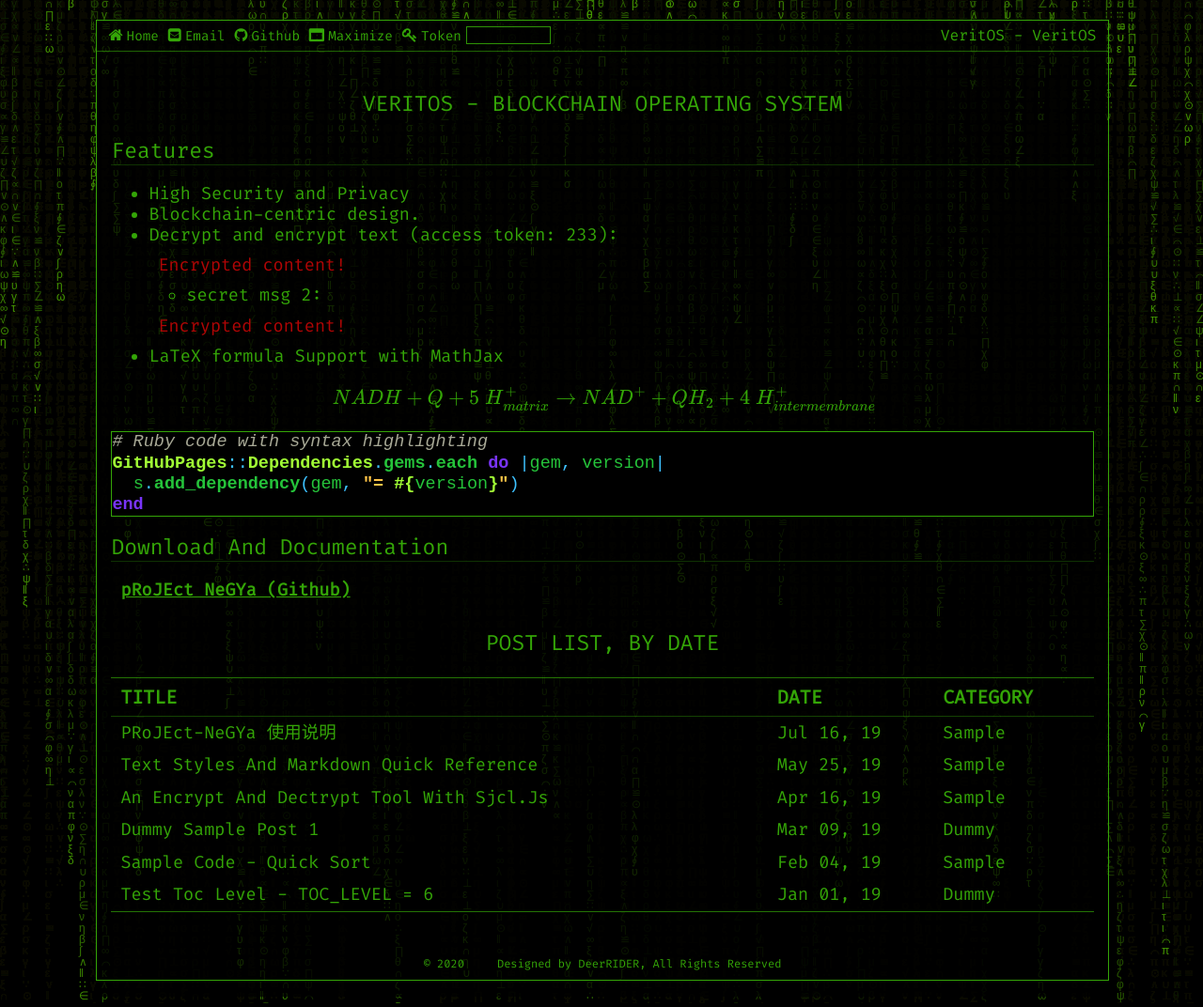
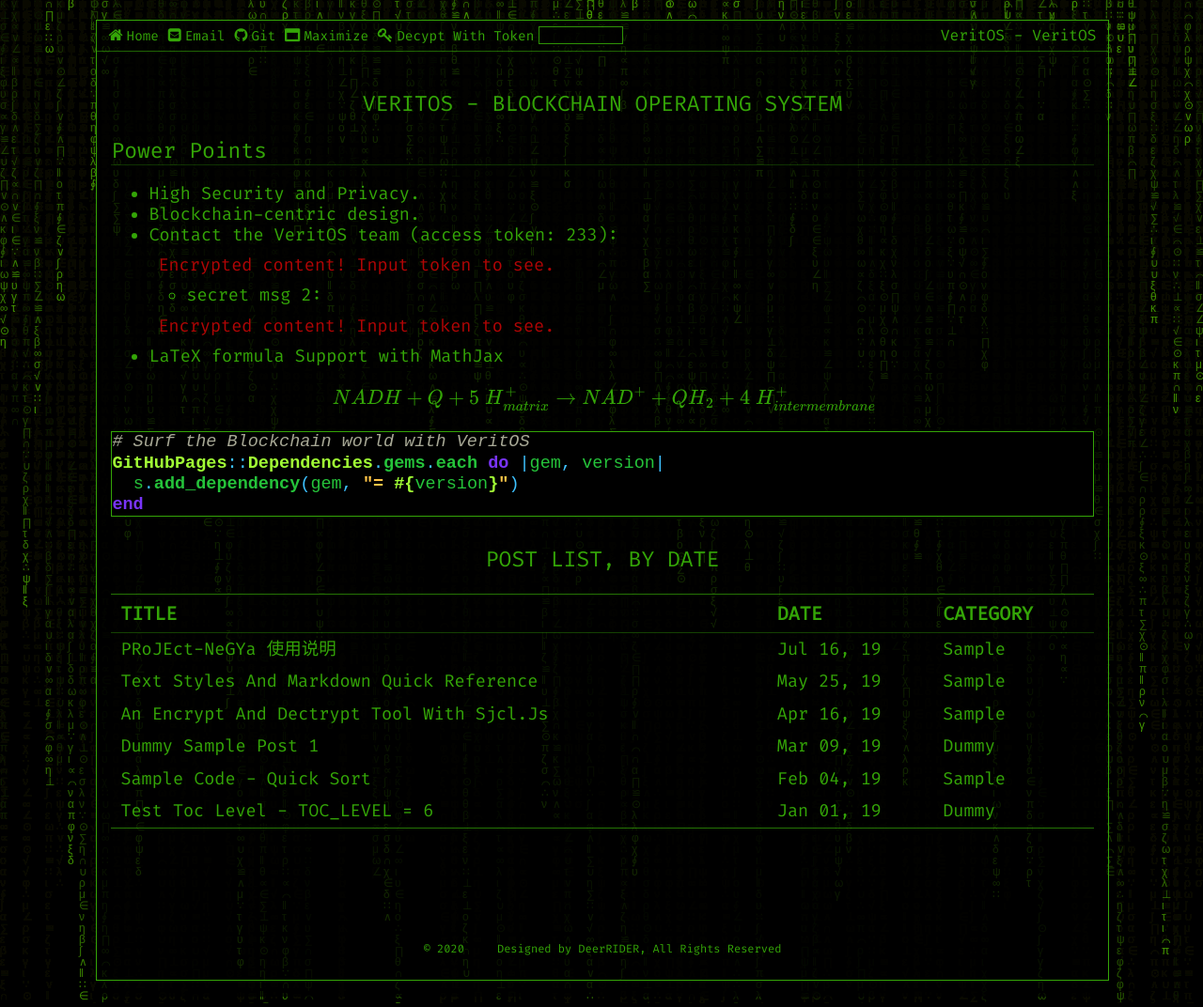
Before and after one commit to TheVeritOS/VeritOS.org, a Jekyll site: the page built from pages/index.md, in a window 1280 px wide. Shown: the whole page at 94% size. Built offline with Jekyll 4.4.1, drawn with Linux system fonts in a browser that asks for light colours; formulas are drawn with MathJax 3.

Commit message:
update the header

````diff
--- a/_includes/footer.html
+++ b/_includes/footer.html
@@ -1,7 +1,7 @@
 <div class="footer">
     <nav class="nav_bar">
         <ul>
-            <li class="copyleft">
+            <li class="VeritOS copyleft">
                 © 2020
             </li>
             {% if site.statement %}
--- a/_includes/header.html
+++ b/_includes/header.html
@@ -26,10 +26,10 @@
                 {% endif %}
                 <!-- github -->
                 {% if site.github != "" %}
-                    <a class="header_btn" href="https://github.com/{{ site.github }}">
+                    <a class="header_btn" href="https://gitlab.com/veritos">
                         <i class="fa fa-github">
                             {% if page.btn_text != false %}
-                                <p class="btn_text">Github</p>
+                                <p class="btn_text">Git</p>
                             {% endif %}
                         </i>
                     </a>
@@ -49,7 +49,7 @@
                     <a class="header_btn" id="acs_btn" onclick="apply_token()">
                         <i class="fa fa-key">
                             {% if page.btn_text != false %}
-                                <p class="btn_text">Token</p>
+                                <p class="btn_text">Decypt with Token</p>
                             {% endif %}
                         </i>
                     </a>
--- a/pages/index.md
+++ b/pages/index.md
@@ -13,13 +13,13 @@ permalink: /
 
 # VeritOS - Blockchain Operating System
 
-##  Features
-* High Security and Privacy
+##  Power Points
+* High Security and Privacy.
 * Blockchain-centric design.
-* Decrypt and encrypt text (access token: 233):
-  <p class="encrypted" id="/MZAf/PKx9jpw8/Jnp7XQQFki2ibGnArZP46W+keVThXquhWwFROEFnbY8eC57Tw==">Encrypted content!</p>
+* Contact the VeritOS team (access token: 233):
+  <p class="encrypted" id="/MZAf/PKx9jpw8/Jnp7XQQFki2ibGnArZP46W+keVThXquhWwFROEFnbY8eC57Tw==">Encrypted content! Input token to see.</p>
   * secret msg 2:
-  <p class="encrypted" id="G7D+0370pNmixIP1j7teCg1jtm9XCdOWYFH61lcM0LYWlT0hB3rS9raIs=">Encrypted content!</p>
+  <p class="encrypted" id="G7D+0370pNmixIP1j7teCg1jtm9XCdOWYFH61lcM0LYWlT0hB3rS9raIs=">Encrypted content! Input token to see.</p>
 * LaTeX formula Support with MathJax
 
 $$
@@ -27,11 +27,8 @@ NADH+Q+5\;H_{matrix}^{+}\rightarrow NAD^{+}+QH_{2}+4\;H_{intermembrane}^{+}\!
 $$
 
 ```ruby
-# Ruby code with syntax highlighting
+# Surf the Blockchain world with VeritOS
 GitHubPages::Dependencies.gems.each do |gem, version|
   s.add_dependency(gem, "= #{version}")
 end
 ```
-## Download and Documentation
-
-[**pRoJEct NeGYa (Github)**](https://github.com/akiritsu/pRoJEct-NeGYa)
````
Also changed, not shown: other parts of _includes/header.html (+1 -1 lines).
